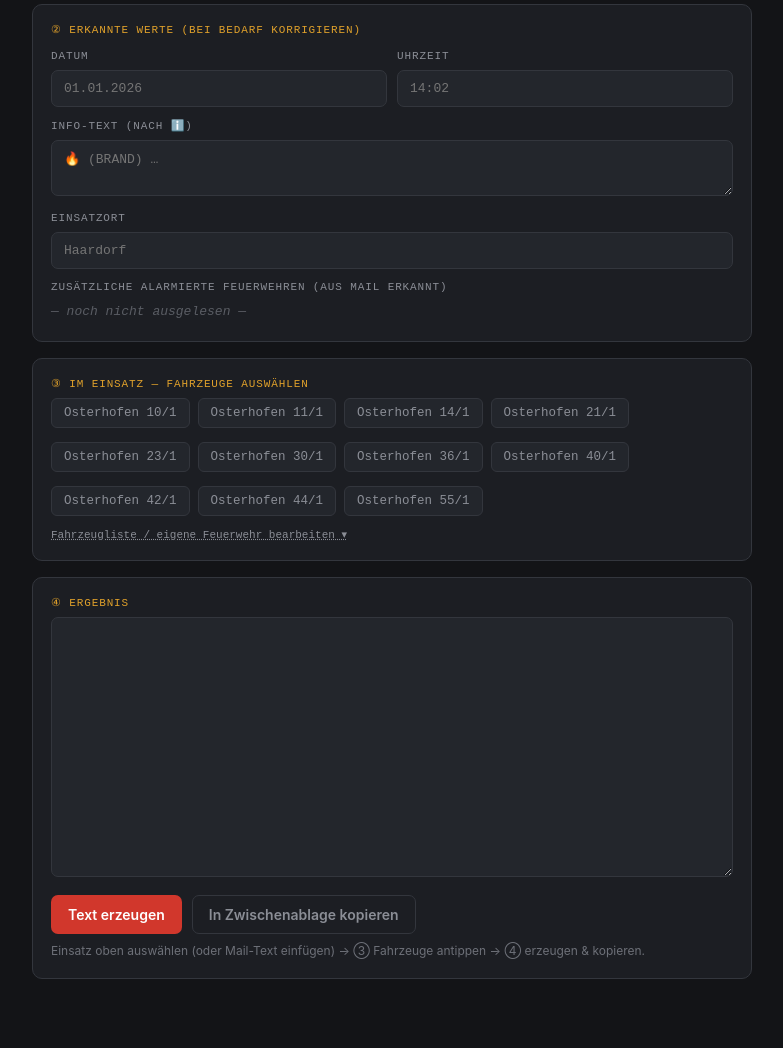
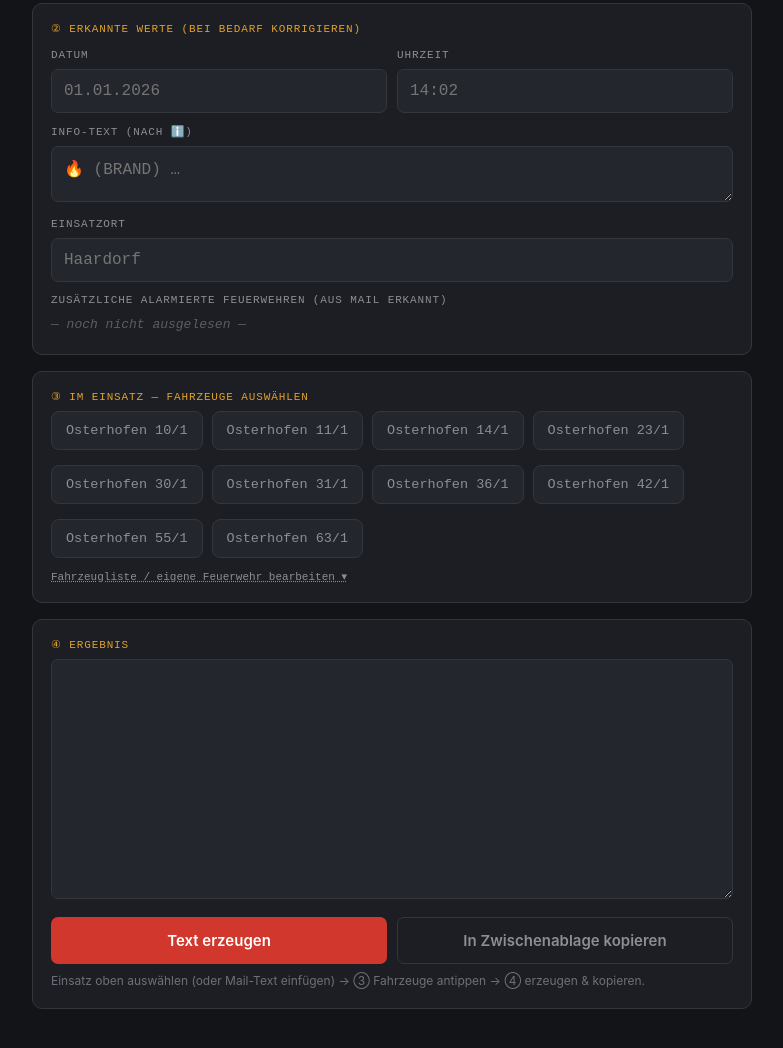
Before and after one commit to Stern401/alarm-osterhofen, a plain HTML site: page index.html in a window 1280 px wide. Shown: the part 512-1560 px from the top of the page, without its empty margins (248-1031 px from the left). Drawn offline with Linux system fonts and the light colour scheme.

Commit message:
Add files via upload

```diff
--- a/index.html
+++ b/index.html
@@ -2,6 +2,7 @@
 <html lang="de">
 <head>
 <meta charset="UTF-8">
+<meta name="viewport" content="width=device-width, initial-scale=1">
 <title>Alarm-Textgenerator</title>
 <style>
   :root{
@@ -24,7 +25,7 @@
     background: var(--bg);
     color: var(--text);
     font-family: var(--sans);
-    padding: 24px 16px 60px;
+    padding: 18px 12px 60px;
   }
   .wrap{max-width: 720px; margin: 0 auto;}
 
@@ -75,13 +76,13 @@
     border: 1px solid var(--line);
     color: var(--text);
     border-radius: 7px;
-    padding: 10px 12px;
+    padding: 12px 12px;
     font-family: var(--mono);
-    font-size: 13px;
+    font-size: 16px;
     resize: vertical;
   }
   textarea:focus, input:focus{outline: 1px solid var(--red-bright); border-color: var(--red-bright);}
-  #raw{height: 190px;}
+  #raw{height: 170px;}
 
   .row{display:flex; gap:10px; flex-wrap:wrap;}
   .row .field{flex:1; min-width: 140px;}
@@ -89,10 +90,11 @@
   button{
     font-family: var(--sans);
     font-weight:600;
-    font-size:14px;
+    font-size:15px;
     border-radius:7px;
     border:1px solid transparent;
-    padding: 10px 16px;
+    padding: 13px 18px;
+    min-height: 46px;
     cursor:pointer;
     transition: filter .12s ease, transform .05s ease;
   }
@@ -101,17 +103,20 @@
   .btn-primary:hover{filter:brightness(1.1);}
   .btn-ghost{background: transparent; border-color: var(--line); color: var(--text-dim2);}
   .btn-ghost:hover{border-color:#555; color:var(--text);}
-  .btn-row{display:flex; gap:10px; margin-top:14px;}
+  .btn-row{display:flex; gap:10px; margin-top:14px; flex-wrap:wrap;}
+  .btn-row button{flex:1; min-width: 140px;}
 
   .fields{margin-top:14px; display:grid; gap:12px;}
 
-  .chips{display:flex; flex-wrap:wrap; gap:8px; margin-top:6px;}
+  .chips{display:flex; flex-wrap:wrap; gap:9px; margin-top:6px;}
   .chip{
     font-family: var(--mono);
-    font-size: 12.5px;
-    padding: 7px 12px;
+    font-size: 13.5px;
+    padding: 11px 14px;
+    min-height: 22px;
+    display:flex; align-items:center;
     border: 1px solid var(--line);
-    border-radius: 6px;
+    border-radius: 8px;
     background: var(--panel-2);
     color: var(--text-dim2);
     cursor:pointer;
@@ -133,9 +138,9 @@
   .ffread .empty{color:#5a5d64; font-style:italic;}
 
   #output{
-    height: 260px;
+    height: 240px;
     white-space: pre-wrap;
-    font-size: 13.5px;
+    font-size: 15px;
     line-height:1.55;
   }
 
@@ -274,14 +279,13 @@ let settings = { ownFd: 'FF Osterhofen', fleet: [
   { name: 'Osterhofen 10/1', options: [] },
   { name: 'Osterhofen 11/1', options: [] },
   { name: 'Osterhofen 14/1', options: [] },
-  { name: 'Osterhofen 21/1', options: [] },
-  { name: 'Osterhofen 23/1', options: [] },
+  { name: 'Osterhofen 23/1', options: ['P250', 'Öl-Sanimat'] },
   { name: 'Osterhofen 30/1', options: [] },
-  { name: 'Osterhofen 36/1', options: [] },
-  { name: 'Osterhofen 40/1', options: [] },
+  { name: 'Osterhofen 31/1', options: [] },
+  { name: 'Osterhofen 36/1', options: ['AB-Mulde', 'AB-Ölwehr', 'AB-Notstrom'] },
   { name: 'Osterhofen 42/1', options: [] },
-  { name: 'Osterhofen 44/1', options: [] },
-  { name: 'Osterhofen 55/1', options: [] }
+  { name: 'Osterhofen 55/1', options: ['VSA', 'LIMA'] },
+  { name: 'Osterhofen 63/1', options: [] }
 ], hashtag: '#ffwosterhofen' };
 let selectedVehicles = new Set();
 let vehicleAttachments = {}; // Fahrzeugname -> gewählter Anhänger/Container
@@ -372,7 +376,7 @@ async function fetchIncidents(){
     listBox.innerHTML = '';
     data.forEach(inc=>{
       const el = document.createElement('div');
-      el.style.cssText = 'border:1px solid var(--line); border-radius:7px; padding:10px 12px; margin-bottom:8px; cursor:pointer; background:var(--panel-2);';
+      el.style.cssText = 'border:1px solid var(--line); border-radius:9px; padding:14px 14px; margin-bottom:9px; cursor:pointer; background:var(--panel-2);';
       el.innerHTML = `<div style="font-family:var(--mono); font-size:12px; color:var(--red-bright);">${inc.datum} · ${inc.zeit} Uhr</div>
         <div style="font-size:13.5px; margin-top:3px;">${(inc.info||'').split('\n')[0]}</div>
         <div style="font-size:12px; color:var(--text-dim2); margin-top:2px;">📍 ${inc.ort||'—'}</div>`;
@@ -547,10 +551,12 @@ function generateOutput(){
   const zeit = document.getElementById('fZeit').value.trim();
   const info = document.getElementById('fInfo').value.trim();
   const ort = document.getElementById('fOrt').value.trim();
-  const vehicles = [...selectedVehicles].map(name => {
-    const att = vehicleAttachments[name];
-    return att ? `${name} - ${att}` : name;
-  });
+  const vehicles = settings.fleet
+    .filter(v => selectedVehicles.has(v.name))
+    .map(v => {
+      const att = vehicleAttachments[v.name];
+      return att ? `${v.name} - ${att}` : v.name;
+    });
   const hashtag = settings.hashtag;
 
   const parts = [];
```
